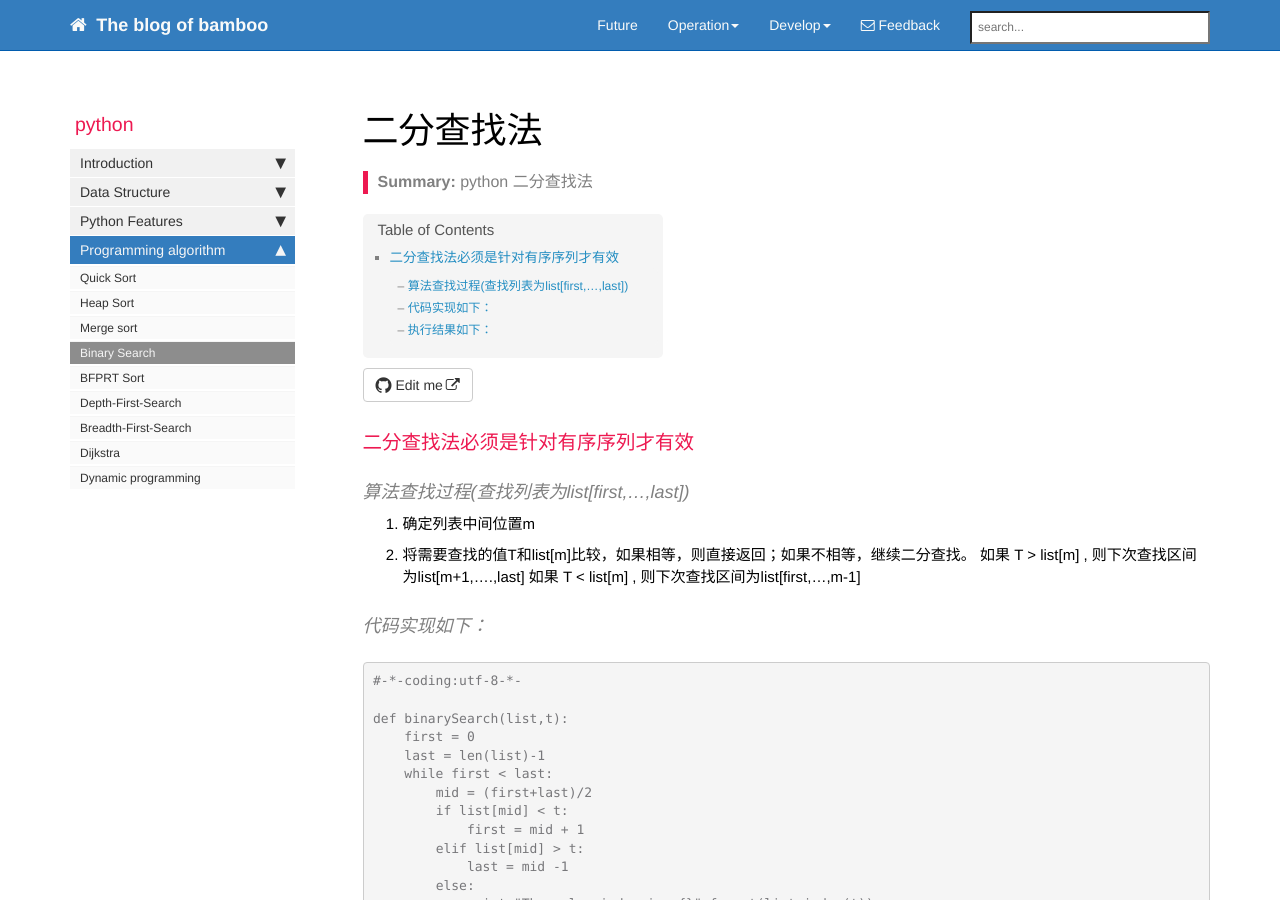
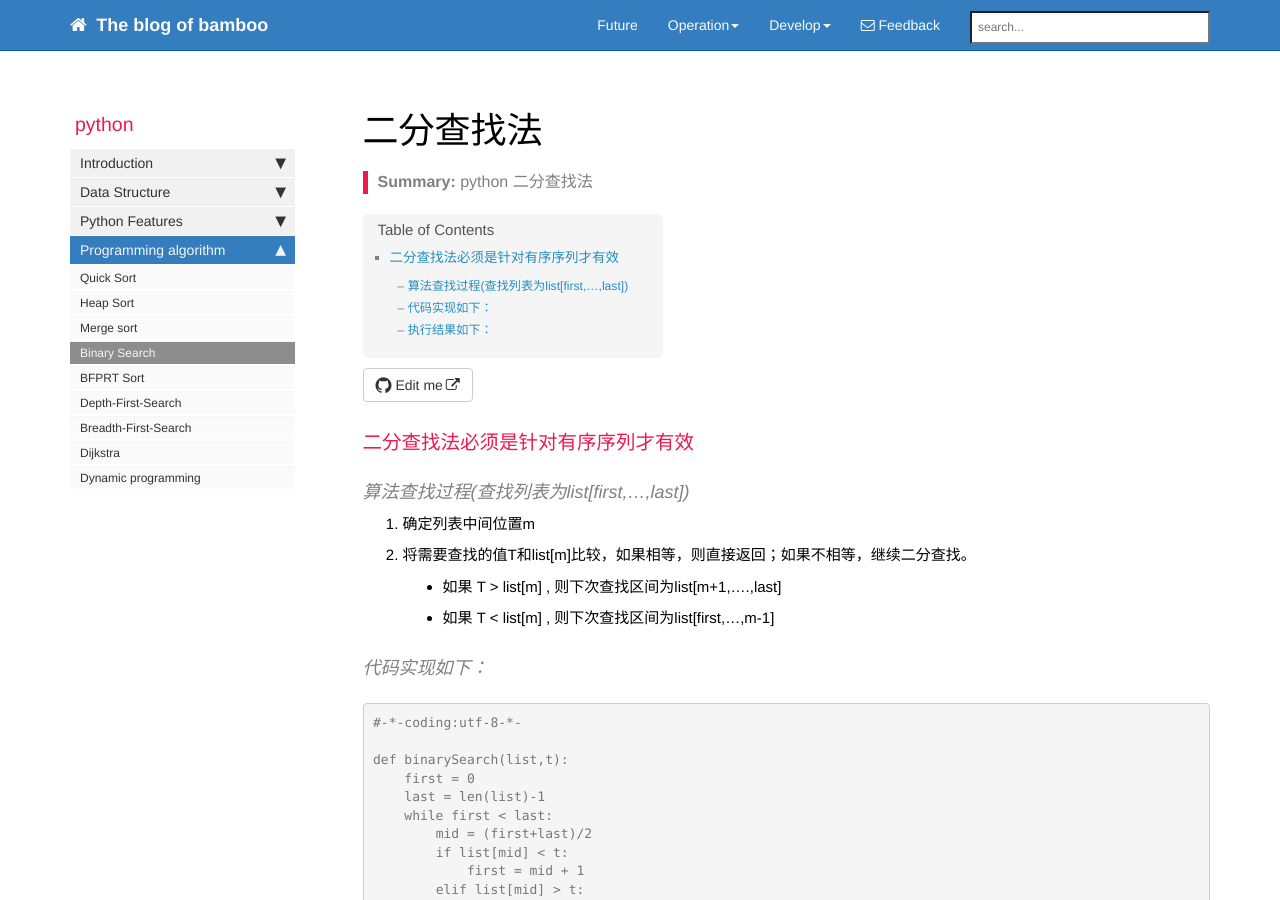
Before and after one commit to bamboo88/blog, a Jekyll site: the page built from pages/python/python_binary_search.md, in a window 1280 px wide and 900 px high. Built offline with Jekyll 4.4.1, drawn with Linux system fonts in a browser that asks for light colours; nearby versions of some CDN libraries; comment, search, counter and statistics services are not loaded.

Commit message:
modify some file

```diff
--- a/pages/python/python_binary_search.md
+++ b/pages/python/python_binary_search.md
@@ -11,8 +11,8 @@ folder: python
 #### 算法查找过程(查找列表为list[first,...,last])
 1. 确定列表中间位置m
 2. 将需要查找的值T和list[m]比较，如果相等，则直接返回；如果不相等，继续二分查找。
-   如果 T > list[m] , 则下次查找区间为list[m+1,....,last]
-   如果 T < list[m] , 则下次查找区间为list[first,...,m-1]
+   * 如果 T > list[m] , 则下次查找区间为list[m+1,....,last]
+   * 如果 T < list[m] , 则下次查找区间为list[first,...,m-1]
 
 #### 代码实现如下：
 <pre><code>#-*-coding:utf-8-*-
```
